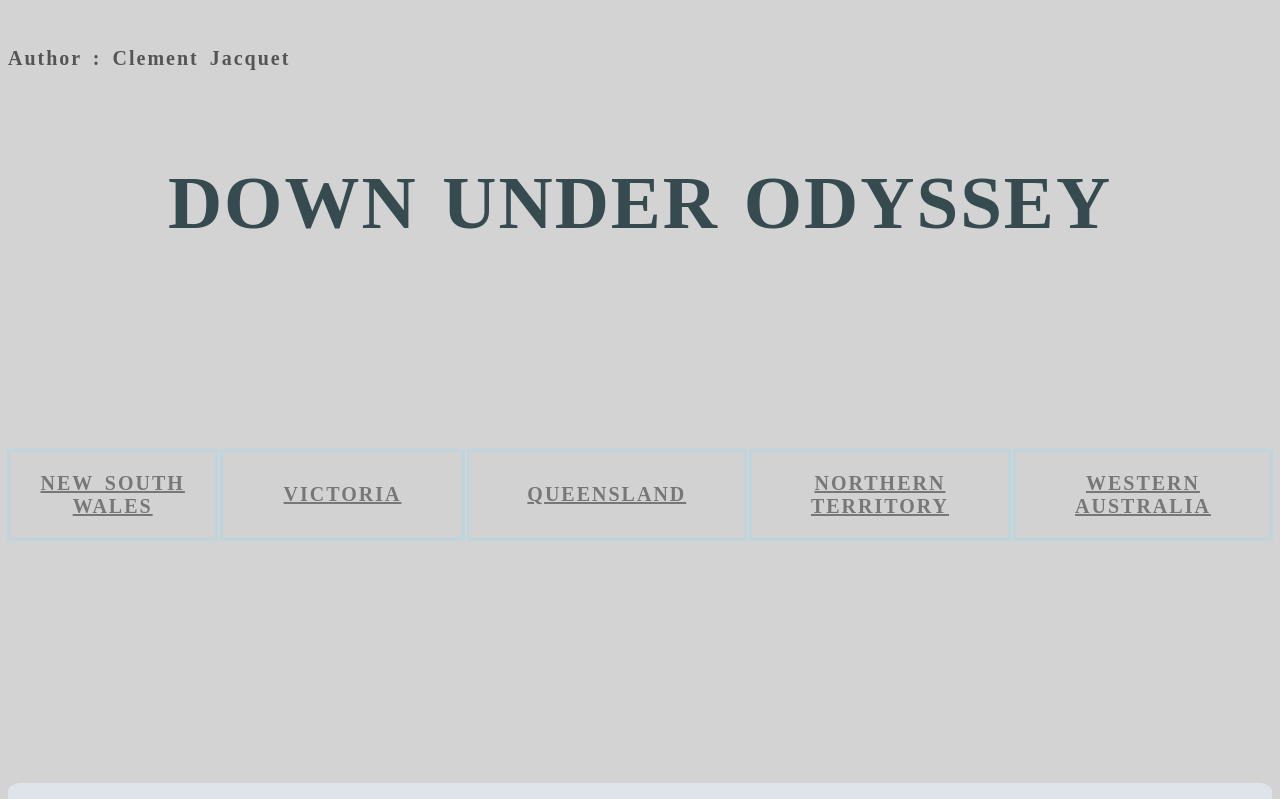
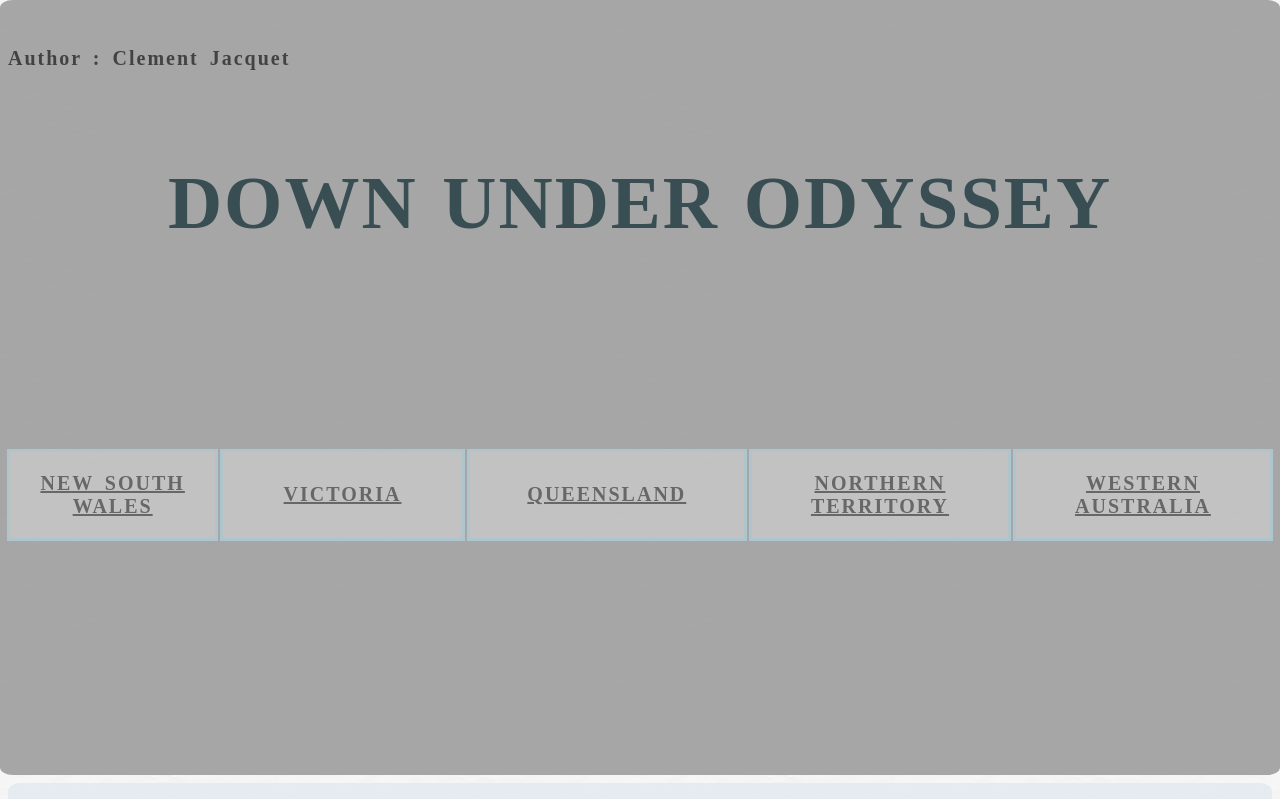
Before and after one commit to clementjcqt/downunder, a plain HTML site: page index.html in a window 1280 px wide. Shown: the top 799 px of the page. Drawn offline with Linux system fonts and the light colour scheme; the site is published under a folder, as on GitHub Pages, so addresses that start at the root find nothing; a web font is replaced by a local one.

Commit message:
Update index.css

```diff
--- a/css/index.css
+++ b/css/index.css
@@ -9,7 +9,7 @@
 
 body {
 	text-align: center ;
-	background-image: url("/Image/colorbckgrnd.jpeg");
+	background-image: url("../Image/colorbckgrnd.jpeg");
 	background-blend-mode: hard-light;
 	background-color: lightgray;
 
@@ -17,7 +17,7 @@ body {
 
 
 .heading {
-	background-image: url("/Image/header.JPG") ;
+	background-image: url("../Image/header.JPG") ;
 	color: rgb(37, 60, 66);
 	background-size: 100%;
 	width: 100%;
```
